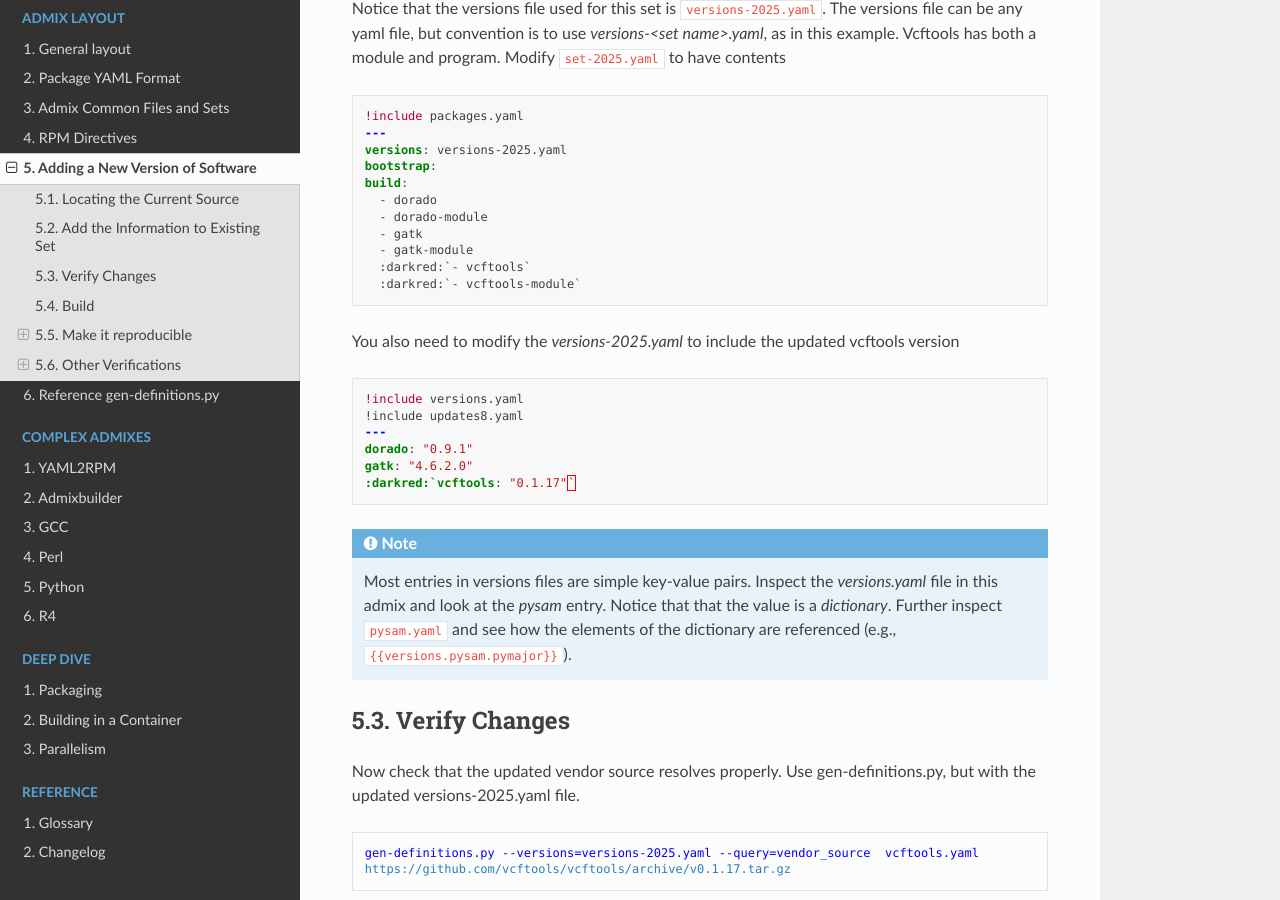
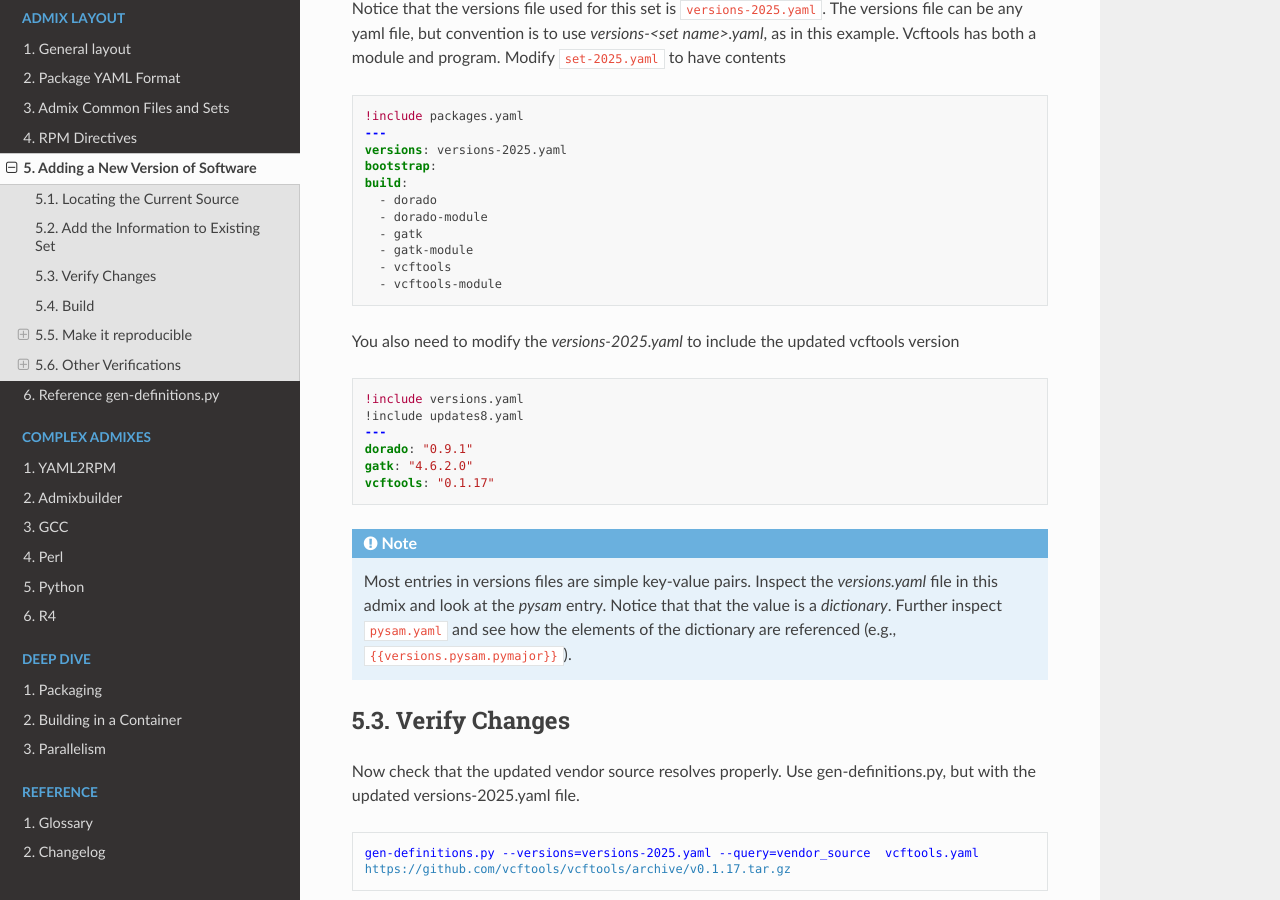
Before and after one commit to RCIC-UCI-Public/yaml2rpm-docs, a Sphinx documentation site: the page built from docs/source/yamlformat/add-version.rst, in a window 1280 px wide and 900 px high, scrolled down 1382 px. Built offline with Sphinx 7.4.7 and the Read the Docs theme 3.1.0, drawn with Linux system fonts in a browser that asks for light colours; part of the change alters nothing that is shown.

Commit message:
fix formatting after turning it into yaml

```diff
--- a/docs/source/yamlformat/add-version.rst
+++ b/docs/source/yamlformat/add-version.rst
@@ -69,8 +69,8 @@ Modify ``set-2025.yaml`` to have contents
      - dorado-module
      - gatk
      - gatk-module
-     :darkred:`- vcftools`
-     :darkred:`- vcftools-module`
+     - vcftools
+     - vcftools-module
 
 You also need to modify the `versions-2025.yaml` to include the updated vcftools version
 
@@ -81,8 +81,7 @@ You also need to modify the `versions-2025.yaml` to include the updated vcftools
    ---
    dorado: "0.9.1"
    gatk: "4.6.2.0"
-   :darkred:`vcftools: "0.1.17"`
-
+   vcftools: "0.1.17"
 
 .. note::
    Most entries in versions files are simple key-value pairs. Inspect the *versions.yaml* file in this admix
```
